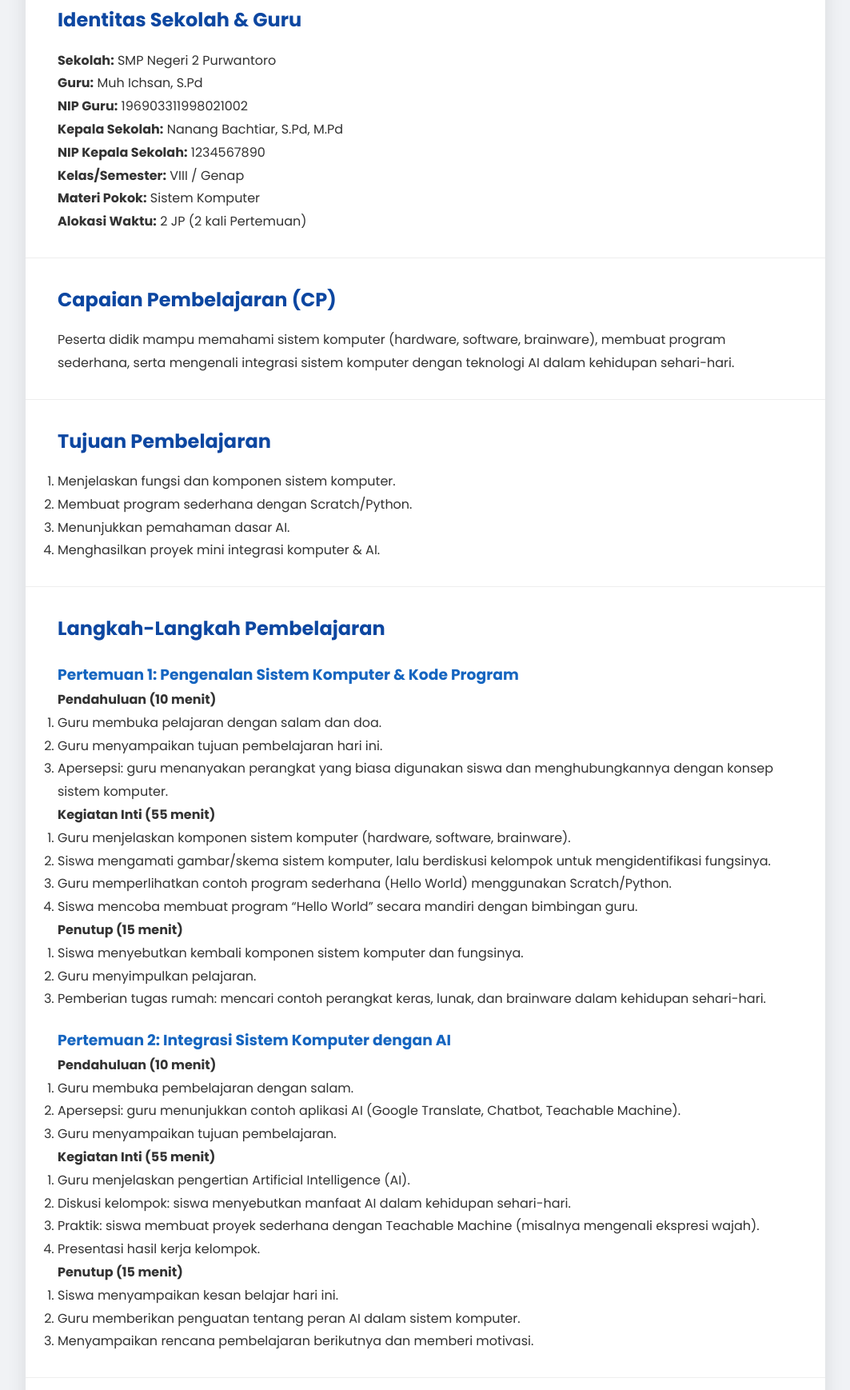
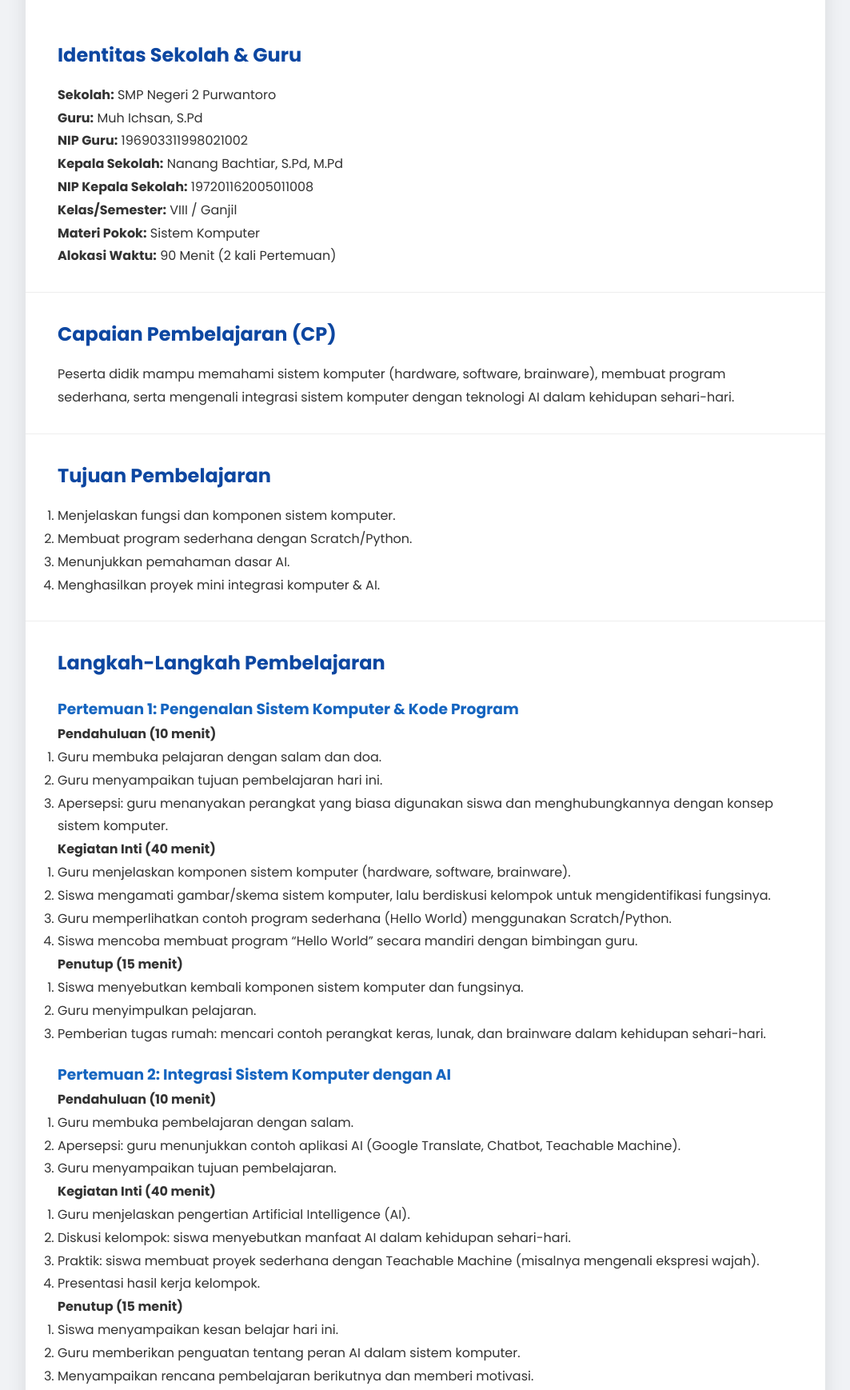
Before and after one commit to masxsan/RPP-Digital, a plain HTML site: page index.html in a window 1280 px wide. Shown: the part 404-2142 px from the top of the page at 80% size, without its empty margins (108-1171 px from the left). Drawn offline with Linux system fonts and the light colour scheme.

Commit message:
Update index.html

```diff
--- a/index.html
+++ b/index.html
@@ -3,7 +3,7 @@
 <head>
   <meta charset="UTF-8">
   <meta name="viewport" content="width=device-width, initial-scale=1.0">
-  <title>RPP Koding - SMP Negeri 2 Purwantoro</title>
+  <title>RPP Berbasis Koding dan AI - SMP Negeri 2 Purwantoro</title>
   <link href="https://fonts.googleapis.com/css2?family=Poppins:wght@300;400;500;600;700&display=swap" rel="stylesheet">
   <style>
     * {margin: 0; padding: 0; box-sizing: border-box;}
@@ -41,6 +41,7 @@
     <header>
       <img src="https://upload.wikimedia.org/wikipedia/commons/5/5e/Logo_Sekolah.png" alt="Logo Sekolah" class="logo">
       <h1>RENCANA PELAKSANAAN PEMBELAJARAN (RPP)</h1>
+      <h2>SMP NEGERI 2 PURWANTORO (RPP)</h2>
       <p class="subtitle">Mata Pelajaran Informatika - Sistem Komputer</p>
     </header>
 
@@ -69,10 +70,10 @@
       <p><strong>Guru:</strong> Muh Ichsan, S.Pd</p>
       <p><strong>NIP Guru:</strong> 196903311998021002</p>
       <p><strong>Kepala Sekolah:</strong> Nanang Bachtiar, S.Pd, M.Pd</p>
-      <p><strong>NIP Kepala Sekolah:</strong> 1234567890</p>
-      <p><strong>Kelas/Semester:</strong> VIII / Genap</p>
+      <p><strong>NIP Kepala Sekolah:</strong> 197201162005011008</p>
+      <p><strong>Kelas/Semester:</strong> VIII / Ganjil</p>
       <p><strong>Materi Pokok:</strong> Sistem Komputer</p>
-      <p><strong>Alokasi Waktu:</strong> 2 JP (2 kali Pertemuan)</p>
+      <p><strong>Alokasi Waktu:</strong> 90 Menit  (2 kali Pertemuan)</p>
     </section>
 
     <!-- CP -->
@@ -102,7 +103,7 @@
         <li>Guru menyampaikan tujuan pembelajaran hari ini.</li>
         <li>Apersepsi: guru menanyakan perangkat yang biasa digunakan siswa dan menghubungkannya dengan konsep sistem komputer.</li>
       </ol>
-      <p><strong>Kegiatan Inti (55 menit)</strong></p>
+      <p><strong>Kegiatan Inti (40 menit)</strong></p>
       <ol>
         <li>Guru menjelaskan komponen sistem komputer (hardware, software, brainware).</li>
         <li>Siswa mengamati gambar/skema sistem komputer, lalu berdiskusi kelompok untuk mengidentifikasi fungsinya.</li>
@@ -123,7 +124,7 @@
         <li>Apersepsi: guru menunjukkan contoh aplikasi AI (Google Translate, Chatbot, Teachable Machine).</li>
         <li>Guru menyampaikan tujuan pembelajaran.</li>
       </ol>
-      <p><strong>Kegiatan Inti (55 menit)</strong></p>
+      <p><strong>Kegiatan Inti (40 menit)</strong></p>
       <ol>
         <li>Guru menjelaskan pengertian Artificial Intelligence (AI).</li>
         <li>Diskusi kelompok: siswa menyebutkan manfaat AI dalam kehidupan sehari-hari.</li>
```
